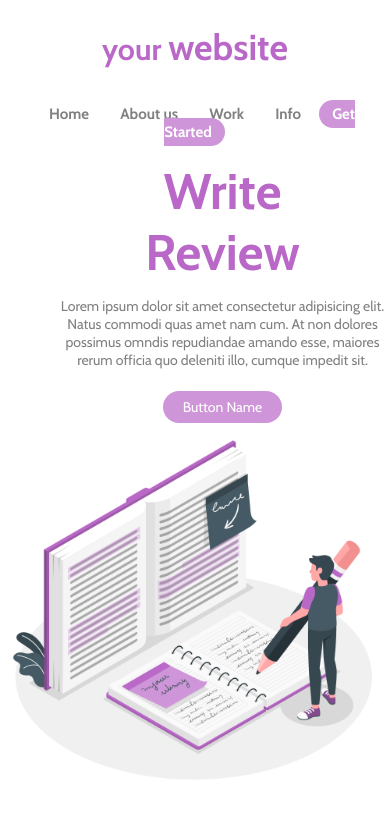
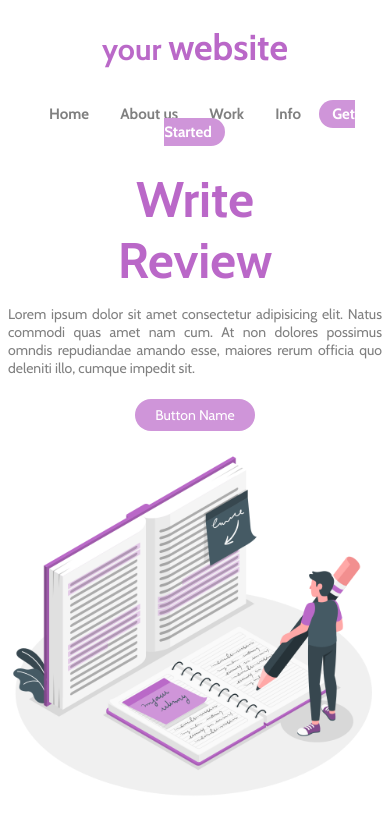
Before and after one commit to eliel-reis/new-fake, a plain HTML site: page index.html in a window 390 px wide. Drawn offline with nearby package versions, Linux system fonts and the light colour scheme.

Commit message:
parta-ultima

```diff
--- a/css/responsivo.css
+++ b/css/responsivo.css
@@ -21,10 +21,16 @@
 
     header {
         margin-top: 20px;
-        display: block;
+        flex-direction: column;
+        text-align: center;
     }
 
     .part-01 {
-        text-align: center;
+        flex: 100%;
+        padding: 8px;
+    }
+
+    .part-01 p {
+        text-align: justify;
     }
 }
```
